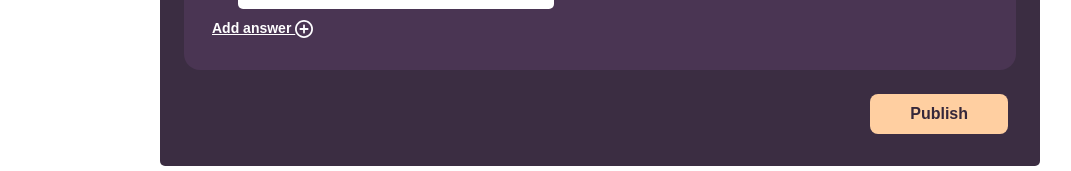
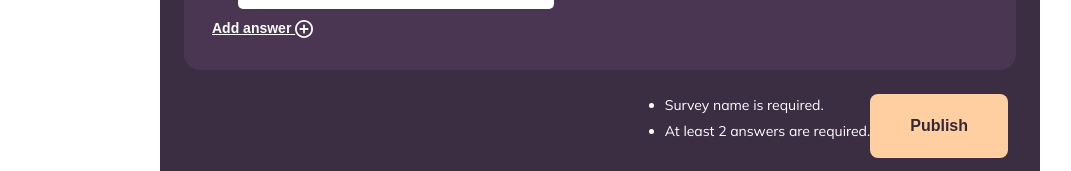
Before and after one commit to RaphaelNeuberger/poll-app, an Angular app: page / in a window 1280 px wide. Both pictures are taken after a click on the button "New survey". Shown: the part 629-800 px from the top of the page, without its empty margins (40-1111 px from the left). Built offline with nearby package versions, Linux system fonts and the light colour scheme; no server answers; the database is empty; a web font is replaced by a local one.

Commit message:
Update poll modal validation and styling: enhance deadline handling, add validation hints, and standardize icon sizes.

```diff
--- a/angular.json
+++ b/angular.json
@@ -48,8 +48,8 @@
                 },
                 {
                   "type": "anyComponentStyle",
-                  "maximumWarning": "4kB",
-                  "maximumError": "8kB"
+                  "maximumWarning": "8kB",
+                  "maximumError": "16kB"
                 }
               ],
               "outputHashing": "all"
--- a/src/app/shared/components/create-poll-modal/create-poll-modal.component.html
+++ b/src/app/shared/components/create-poll-modal/create-poll-modal.component.html
@@ -32,7 +32,7 @@
                 <input id="poll-title" class="field__input" type="text"
                   [(ngModel)]="title" name="title" maxlength="200" required />
                 <button class="icon-btn" type="button" (click)="title = ''" aria-label="Clear name">
-                  <img src="delete.svg" alt="delete" style="width:15px;height:15px;vertical-align:middle;">
+                  <img src="delete.svg" alt="delete" >
                 </button>
               </div>
             </div>
@@ -43,7 +43,7 @@
                   <input id="poll-deadline" class="field__input field__input--date" type="datetime-local"
                     [(ngModel)]="deadline" name="deadline" [min]="minDeadline" />
                   <button class="icon-btn" type="button" (click)="deadline = ''" aria-label="Clear deadline">
-                    <img src="delete.svg" alt="delete" style="width:15px;height:15px;vertical-align:middle;">
+                    <img src="delete.svg" alt="delete" >
                   </button>
                 </div>
               </div>
@@ -75,7 +75,7 @@
                   [(ngModel)]="description" name="description"
                   rows="5" maxlength="1000"></textarea>
                 <button class="icon-btn icon-btn--top" type="button" (click)="description = ''" aria-label="Clear description">
-                  <img src="delete.svg" alt="delete" style="width:15px;height:15px;vertical-align:middle;">
+                  <img src="delete.svg" alt="delete" >
                 </button>
               </div>
             </div>
@@ -88,7 +88,7 @@
               <div class="question__hd">
                 <span class="question__label">{{ i + 1 }}. Question</span>
                 <button class="icon-btn" type="button" (click)="removeQuestion(i)" aria-label="Remove question">
-                  <img src="delete.svg" alt="delete" style="width:15px;height:15px;vertical-align:middle;">
+                  <img src="delete.svg" alt="delete" >
                 </button>
               </div>
               <input class="field__input" type="text"
@@ -108,25 +108,25 @@
                     <input class="field__input" type="text"
                       [(ngModel)]="questions[i].options[j]" [name]="'q' + i + 'o' + j" maxlength="200" />
                     <button class="icon-btn" type="button" (click)="removeOption(i, j)" aria-label="Remove option">
-                      <img src="delete.svg" alt="delete" style="width:15px;height:15px;vertical-align:middle;">
+                      <img src="delete.svg" alt="delete" >
                     </button>
                   </div>
                 }
-                <button class="add-answer-btn" type="button" (click)="addOption(i)">Add answer <img src="add_circle.svg" alt="+" style="width:18px;height:18px;vertical-align:middle;"></button>
+                <button class="add-answer-btn" type="button" (click)="addOption(i)">Add answer <img src="add_circle.svg" alt="+" ></button>
               </div>
             </div>
           }
           @if (questions.length === 1) {
             <div class="add-question-col">
               <button class="add-question-btn" type="button" (click)="addQuestion()">
-                Add next question <img src="add_circle.svg" alt="+" style="width:18px;height:18px;vertical-align:middle;">
+                Add next question <img src="add_circle.svg" alt="+" >
               </button>
             </div>
           }
         </div>
 
         <button class="add-question-btn add-question-btn--below" [class.add-question-btn--hidden-desktop]="questions.length === 1" type="button" (click)="addQuestion()">
-          Add next question <img src="add_circle.svg" alt="+" style="width:18px;height:18px;vertical-align:middle;">
+          Add next question <img src="add_circle.svg" alt="+" >
         </button>
 
       </div>
@@ -136,6 +136,13 @@
       }
 
       <div class="modal__footer">
+        @if (!isFormValid()) {
+          <ul class="modal__hints" role="alert">
+            @for (hint of validationHints(); track hint) {
+              <li>{{ hint }}</li>
+            }
+          </ul>
+        }
         <button class="publish-btn" type="submit" [disabled]="!isFormValid() || isSubmitting()">
           {{ isSubmitting() ? 'Creating...' : 'Publish' }}
         </button>
--- a/src/app/shared/components/create-poll-modal/create-poll-modal.component.scss
+++ b/src/app/shared/components/create-poll-modal/create-poll-modal.component.scss
@@ -297,6 +297,7 @@
   transition: color 0.15s;
   &:hover { color: #ffffff; }
   &--top { align-self: flex-start; margin-top: 4px; }
+  img { width: 15px; height: 15px; vertical-align: middle; }
 }
 
 .question {
@@ -370,6 +371,7 @@
   padding: 0.2rem 0;
   align-self: flex-start;
   &:hover { color: #F5A623; }
+  img { width: 18px; height: 18px; vertical-align: middle; }
 }
 
 .add-question-btn {
@@ -388,6 +390,17 @@
   gap: 0.4rem;
   transition: background 0.15s;
   &:hover { background: #6D547A; }
+  img { width: 18px; height: 18px; vertical-align: middle; }
+}
+
+.modal__hints {
+  color: #ffffff;
+  font-family: Mulish, sans-serif;
+  font-size: 0.875rem;
+  margin: 0 0 0.75rem 0;
+  padding-left: 1.25rem;
+  list-style: disc;
+  li { color: #ffffff; margin-bottom: 0.25rem; }
 }
 
 .publish-btn {
--- a/src/app/shared/components/create-poll-modal/create-poll-modal.component.ts
+++ b/src/app/shared/components/create-poll-modal/create-poll-modal.component.ts
@@ -26,7 +26,11 @@ export class CreatePollModalComponent {
   description = '';
   deadline = '';
   category = '';
-  readonly minDeadline = new Date().toISOString().slice(0, 16);
+  get minDeadline(): string {
+    const now = new Date();
+    const pad = (n: number) => String(n).padStart(2, '0');
+    return `${now.getFullYear()}-${pad(now.getMonth() + 1)}-${pad(now.getDate())}T${pad(now.getHours())}:${pad(now.getMinutes())}`;
+  }
   showCategories = false;
   readonly categories = ['Team Activities', 'Health & Wellness', 'Gaming & Entertainment', 'Education & Learning', 'Lifestyle & Preferences', 'Technology & Innovation'];
 
@@ -79,12 +83,19 @@ export class CreatePollModalComponent {
     this.showCategories = false;
   }
 
+  /** Returns list of validation issues for display. */
+  validationHints(): string[] {
+    const hints: string[] = [];
+    if (!this.title.trim()) hints.push('Survey name is required.');
+    const validOptions = this.questions[0].options.filter(o => o.trim().length > 0);
+    if (validOptions.length < 2) hints.push('At least 2 answers are required.');
+    if (this.deadline && new Date(this.deadline) <= new Date()) hints.push('Deadline must be in the future.');
+    return hints;
+  }
+
   /** Title and at least two non-empty options are required. Deadline must not be in the past. */
   isFormValid(): boolean {
-    const hasTitle = this.title.trim().length > 0;
-    const validOptions = this.questions[0].options.filter(o => o.trim().length > 0);
-    const deadlineValid = !this.deadline || new Date(this.deadline) > new Date();
-    return hasTitle && validOptions.length >= 2 && deadlineValid;
+    return this.validationHints().length === 0;
   }
 
   /** Validates, builds the payload and delegates to the poll service. */
```
